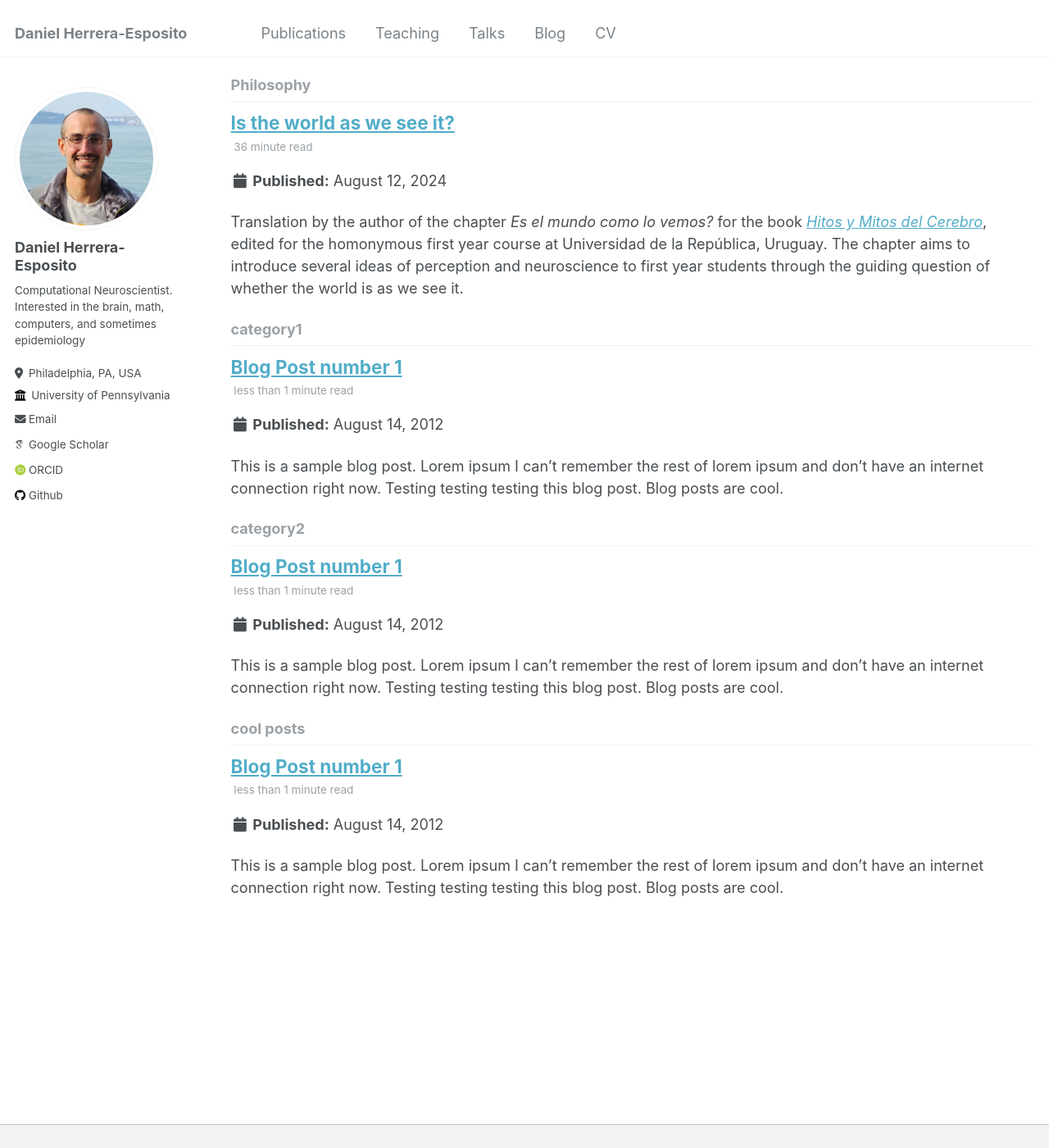
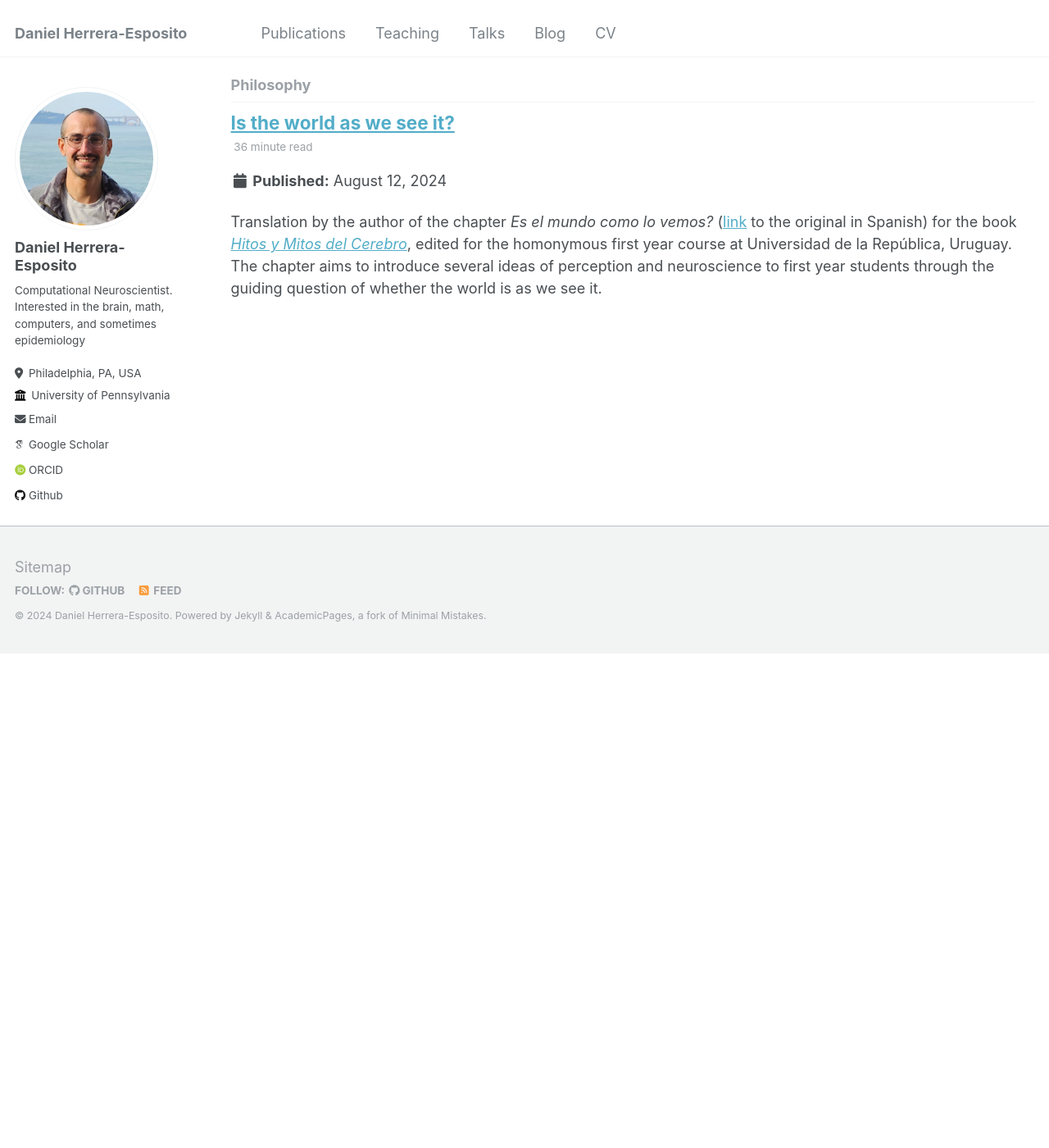
Before and after one commit to dherrera1911/dherrera1911.github.io, a Jekyll site: the page built from _pages/tag-archive.html, in a window 1280 px wide and 1400 px high, scrolled down 959 px. Shown: the whole window at 82% size. Built offline with Jekyll 4.4.1, drawn with Linux system fonts in a browser that asks for light colours; some web fonts are replaced; after the commit the page ends 1755 px from its top, so only the background shows below that; some of the changed text lies outside the part shown.

Commit message:
Add link to spanish pdf

```diff
--- a/_posts/2012-08-14-blog-post-1.md
+++ /dev/null
@@ -1,20 +0,0 @@
----
-title: 'Blog Post number 1'
-date: 2012-08-14
-permalink: /posts/2012/08/blog-post-1/
-tags:
-  - cool posts
-  - category1
-  - category2
----
-
-This is a sample blog post. Lorem ipsum I can't remember the rest of lorem ipsum and don't have an internet connection right now. Testing testing testing this blog post. Blog posts are cool.
-
-Headings are cool
-======
-
-You can have many headings
-======
-
-Aren't headings cool?
-------
--- a/_posts/2024-08-12-is-the-world.md
+++ b/_posts/2024-08-12-is-the-world.md
@@ -10,6 +10,7 @@ tags:
 ---
 
 Translation by the author of the chapter *Es el mundo como lo vemos?*
+([link](/files/teaching/hym/capitulo_hym_dh.pdf) to the original in Spanish)
 for the book
 [*Hitos y Mitos del Cerebro*](/home/dherresp-adm/Docencia/Hitos_mitos/diapositivas_2021/imagenes/cueva_platon.jpeg), edited
 for the homonymous first year course at
@@ -621,8 +622,9 @@ basic processing is perception is good); 2) we allocate our processing
 resources very well, and although a significant part of the world escapes us (which
 is inevitable), we build a decent image of it, and 3) our interpretations
 use rules that are based on the structure of the
-world around us, giving them a solid foundation. Ultimately, the
-answer to whether the world is as we see it will depend on
+world around us, giving them a solid foundation.
+
+Ultimately, the answer to whether the world is as we see it will depend on
 the precise definition of that question and the standards we have for what
 constitutes "seeing the world as it is." And if it is
 disappointing not to have a concrete answer at the end of the chapter,
```
